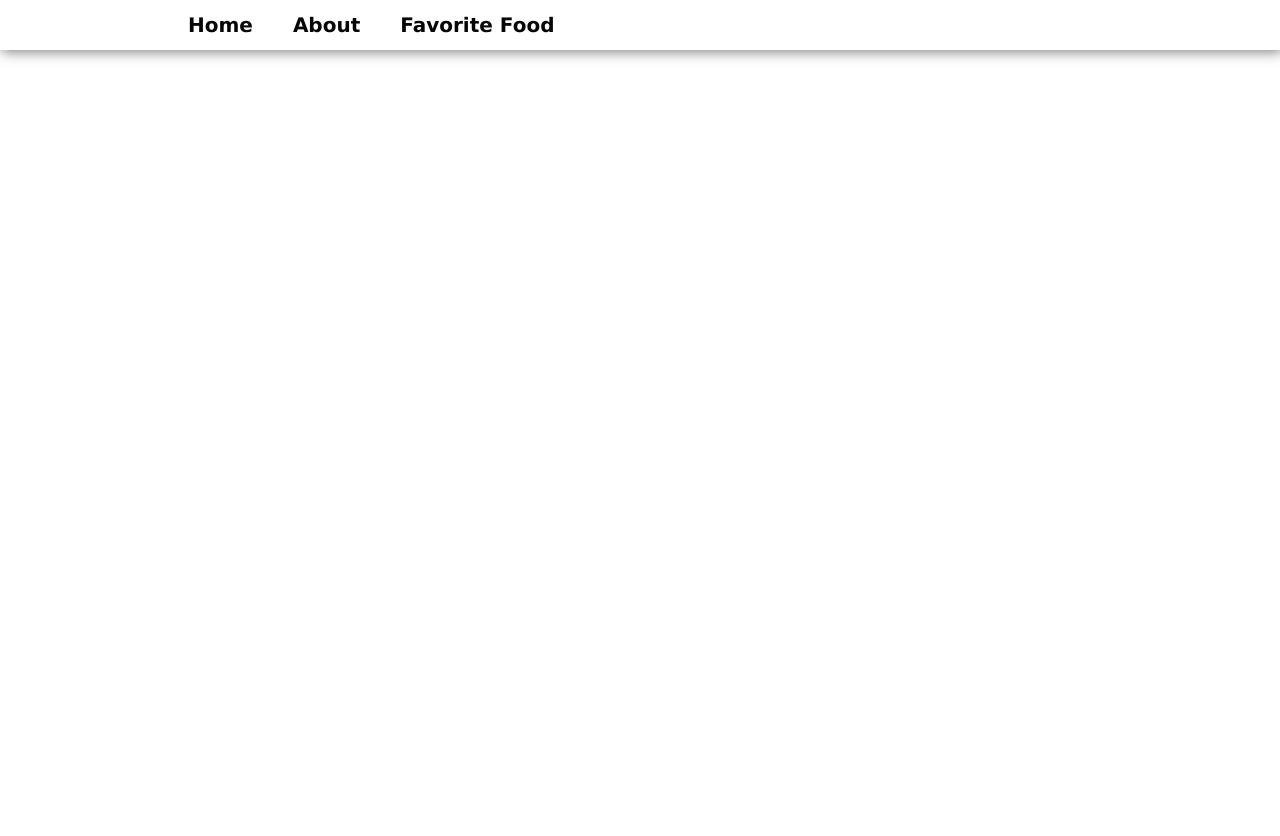
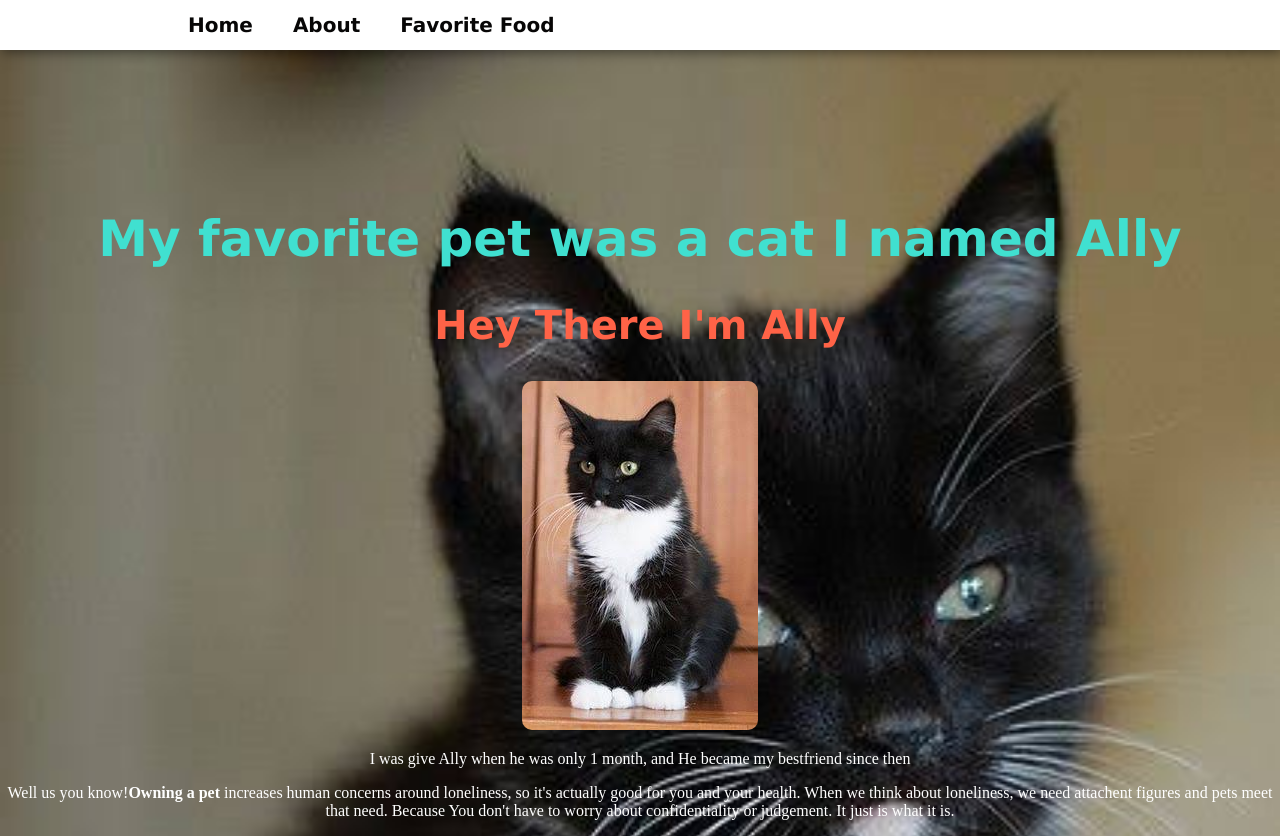
Before and after one commit to Rustique-Uwimpaye/Pet-Website, a plain HTML site: page index.html in a window 1280 px wide. Before the commit the page ends 800 px from the top, so only its background shows below. Drawn offline with Linux system fonts and the light colour scheme.

Commit message:
description

```diff
--- a/index.html
+++ b/index.html
@@ -4,7 +4,7 @@
     <meta charset="UTF-8">
     <meta name="viewport" content="width=device-width, initial-scale=1.0">
     <link rel="stylesheet" type="text/css" href="style.css">
-    <title>Pet</title>
+    <title>About My Pet Ally</title>
 </head>
 <body>
     <nav>
@@ -14,5 +14,13 @@
             <li><a href="#">Favorite Food</a></li>
         </ul>
     </nav>
+    <div class="description">
+      <h1>My favorite pet was a cat I named Ally</h1>
+      <h2>Hey There I'm Ally</h2>
+      <img class="image1" src="images/image1.jpg">
+      <p>I was give Ally when he was only 1 month, and He became my bestfriend since then </p>
+      <p>Well us you know!<strong>Owning a pet</strong> increases human concerns around loneliness, so it's actually <stong>good</stong> for you and your health. When we think about loneliness, we need attachent figures and pets meet that need. Because You don't have to worry about confidentiality or judgement. It just is what it is.</p>
+
+    </div>
 </body>
 </html>
--- a/style.css
+++ b/style.css
@@ -1,6 +1,9 @@
 body{
     margin:0px;
     padding: 0px;
+    background-image: url(images/image0.jpg);
+    background-repeat: no-repeat;
+    background-size: cover;
 }
 ul{
     list-style: none;
@@ -22,8 +25,30 @@ nav ul{
 }
 nav ul li a{
     margin:20px;
-    font-family: Lucida Sans;
+    font-family: 'Lucida Sans', 'Lucida Sans Regular', 'Lucida Grande', 'Lucida Sans Unicode', Geneva, Verdana, sans-serif;
     color:rgb(7, 6, 6);
     font-size: 20px;
     font-weight: bold;
 }
+.description{
+    color:white;
+    border: 0px;
+    text-align: center;
+    margin-top: 10em;
+}
+.description h1{
+    color: turquoise;
+    font-size: 50px;
+    font-family: 'Lucida Sans', 'Lucida Sans Regular', 'Lucida Grande', 'Lucida Sans Unicode', Geneva, Verdana, sans-serif;
+
+}
+.description h2{
+    color: tomato;
+    font-size: 40px;
+    font-family: 'Lucida Sans', 'Lucida Sans Regular', 'Lucida Grande', 'Lucida Sans Unicode', Geneva, Verdana, sans-serif;
+
+}
+img{
+    border-radius: 10px;
+
+}
```
Also changed, not shown: images/image0.jpg (added), images/image1.jpg (added), images/image2.jpg (added), images/image3.jpg (added).
